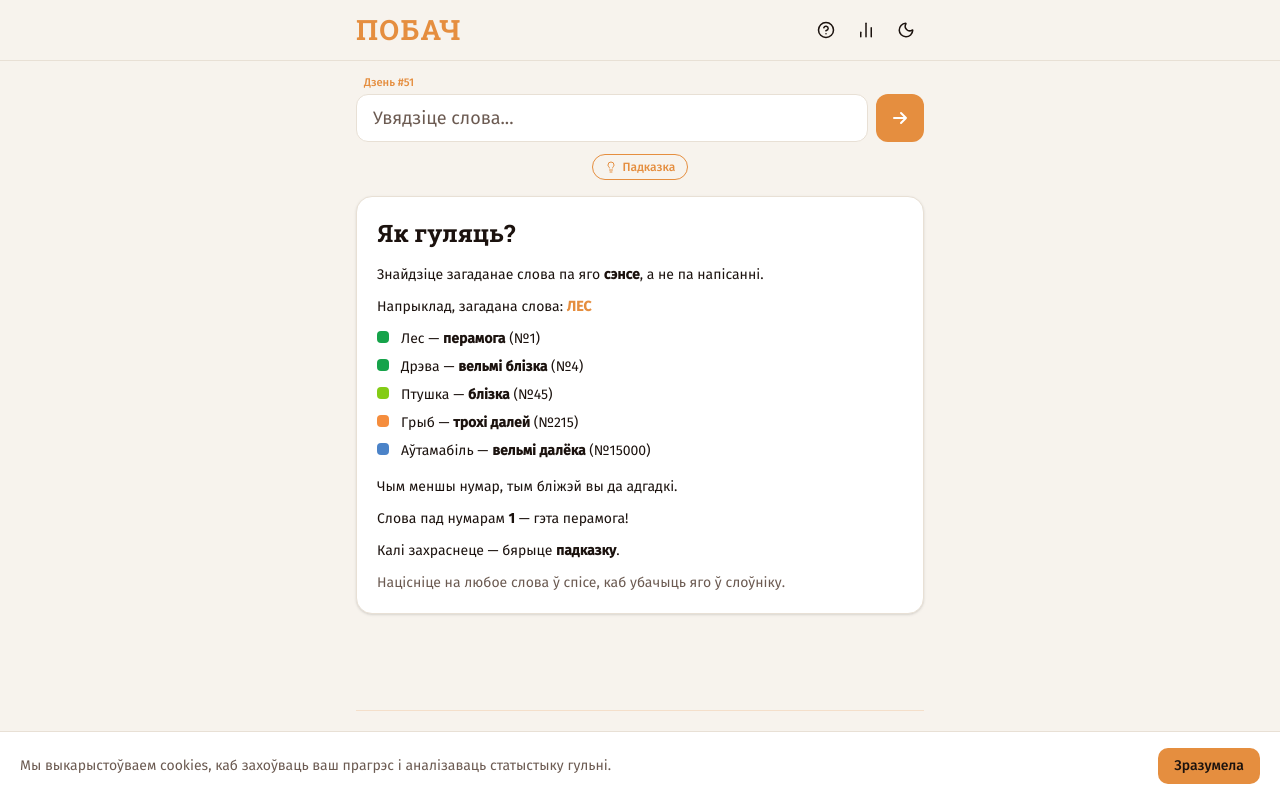
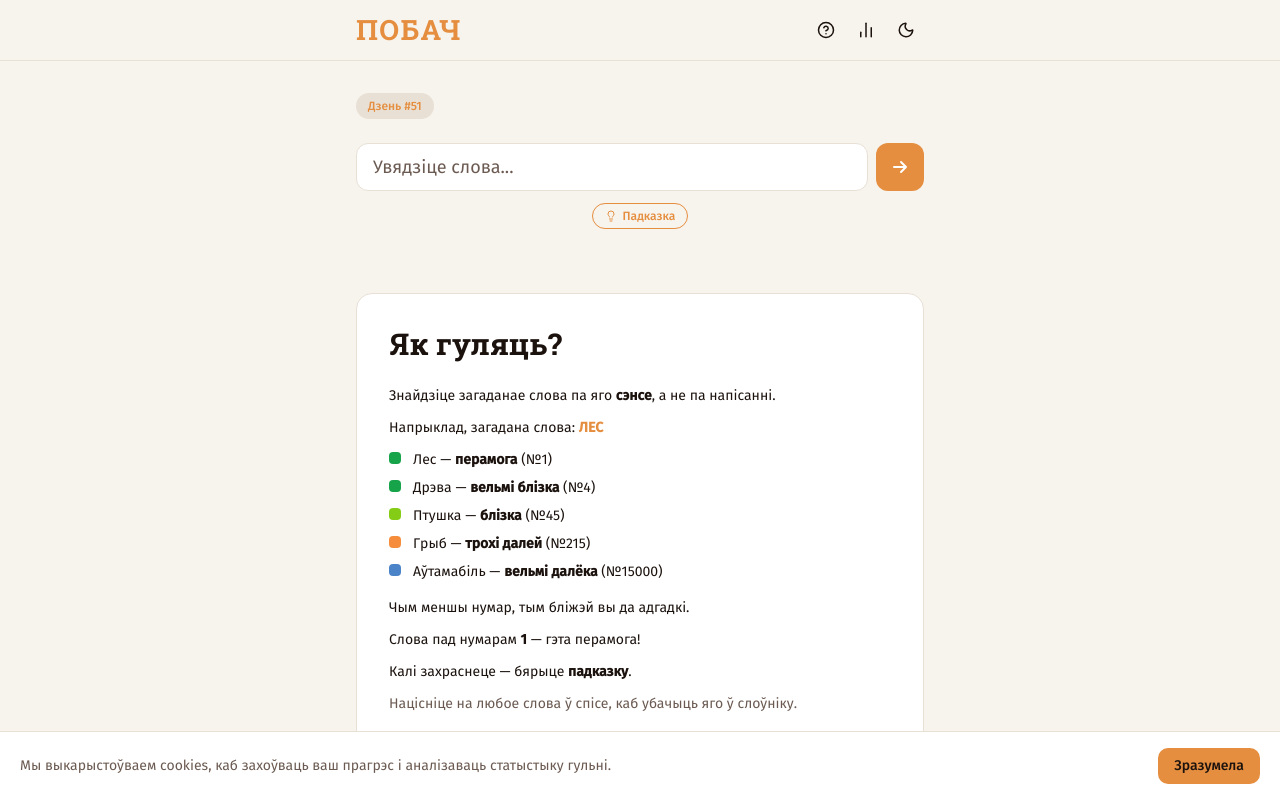
Before and after one commit to alesdrobysh/pobach-ui, a Next.js app: page / in a window 1280 px wide. Shown: the top 800 px of the page. Built offline with nearby package versions, Linux system fonts and the light colour scheme; no server answers.

Commit message:
Polish design: Remove AI-tells (shadows, side-stripes), fix modal overlay color, and refine editorial rhythm

```diff
--- a/src/app/globals.css
+++ b/src/app/globals.css
@@ -141,11 +141,9 @@
     align-items: center;
     gap: 0.75rem;
     background-color: var(--card);
-    border-radius: 0 0.5rem 0.5rem 0;
-    border-left-width: 4px;
-    border-left-style: solid;
-    padding: 0.625rem 0.75rem;
-    box-shadow: 0 1px 3px rgba(0, 0, 0, 0.06);
+    border-radius: 0.5rem;
+    border: 1px solid var(--border);
+    padding: 0.75rem 1rem;
     animation: slideUp 0.2s ease-out;
   }
 
--- a/src/app/page.tsx
+++ b/src/app/page.tsx
@@ -27,10 +27,10 @@ export default function Home() {
     <main className="min-h-screen flex flex-col">
       <Header onHelpClick={() => setShowHelp(true)} />
 
-      <div className="flex-1 w-full max-w-[600px] mx-auto px-4 pb-12 pt-3">
+      <div className="flex-1 w-full max-w-[600px] mx-auto px-4 pb-20 pt-8 gap-y-6 flex flex-col">
         {/* Day badge */}
         <div className="flex justify-start">
-          <span className="inline-flex items-center px-2 py-0.5 text-[0.7rem] font-medium text-[var(--accent)]">
+          <span className="inline-flex items-center px-3 py-1 text-[0.75rem] font-medium text-[var(--accent)] bg-[var(--border)] rounded-full">
             Дзень #{getCurrentDayIndex() + 1}
           </span>
         </div>
@@ -69,9 +69,9 @@ export default function Home() {
         )}
 
         {state.guesses.length === 0 ? (
-          <div className="mt-4">
-            <div className="rounded-2xl border border-[var(--border)] bg-[var(--card)] p-5 shadow-sm">
-              <h2 className="font-serif text-2xl font-bold text-[var(--text)] mb-4">
+          <div className="mt-6">
+            <div className="rounded-2xl border border-[var(--border)] bg-[var(--card)] p-8">
+              <h2 className="font-serif text-3xl font-bold text-[var(--text)] mb-6">
                 Як гуляць?
               </h2>
               <RulesComponent />
--- a/src/components/GuessCard.tsx
+++ b/src/components/GuessCard.tsx
@@ -15,7 +15,6 @@ export default function GuessCard({ guess, isWin = false }: GuessCardProps) {
   return (
     <article
       className="guess-card"
-      style={{ borderLeftColor: rankColor }}
       aria-label={`Слова ${guess.word}, ранг ${guess.rank}${isWin ? ", вы перамаглі" : ""}`}
     >
       <div className="flex-1 min-w-0">
--- a/src/components/modals/Modal.tsx
+++ b/src/components/modals/Modal.tsx
@@ -31,7 +31,7 @@ export default function Modal({ children, onClose, title }: ModalProps) {
       role="dialog"
       aria-modal="true"
       aria-labelledby="modal-title"
-      className="fixed inset-0 bg-black/40 backdrop-blur-md z-50 flex items-center justify-center p-4"
+      className="fixed inset-0 bg-[var(--bg)]/70 backdrop-blur-sm z-50 flex items-center justify-center p-4"
     >
       {/* biome-ignore lint/a11y/useKeyWithClickEvents: stopPropagation only prevents overlay close */}
       <div
```
